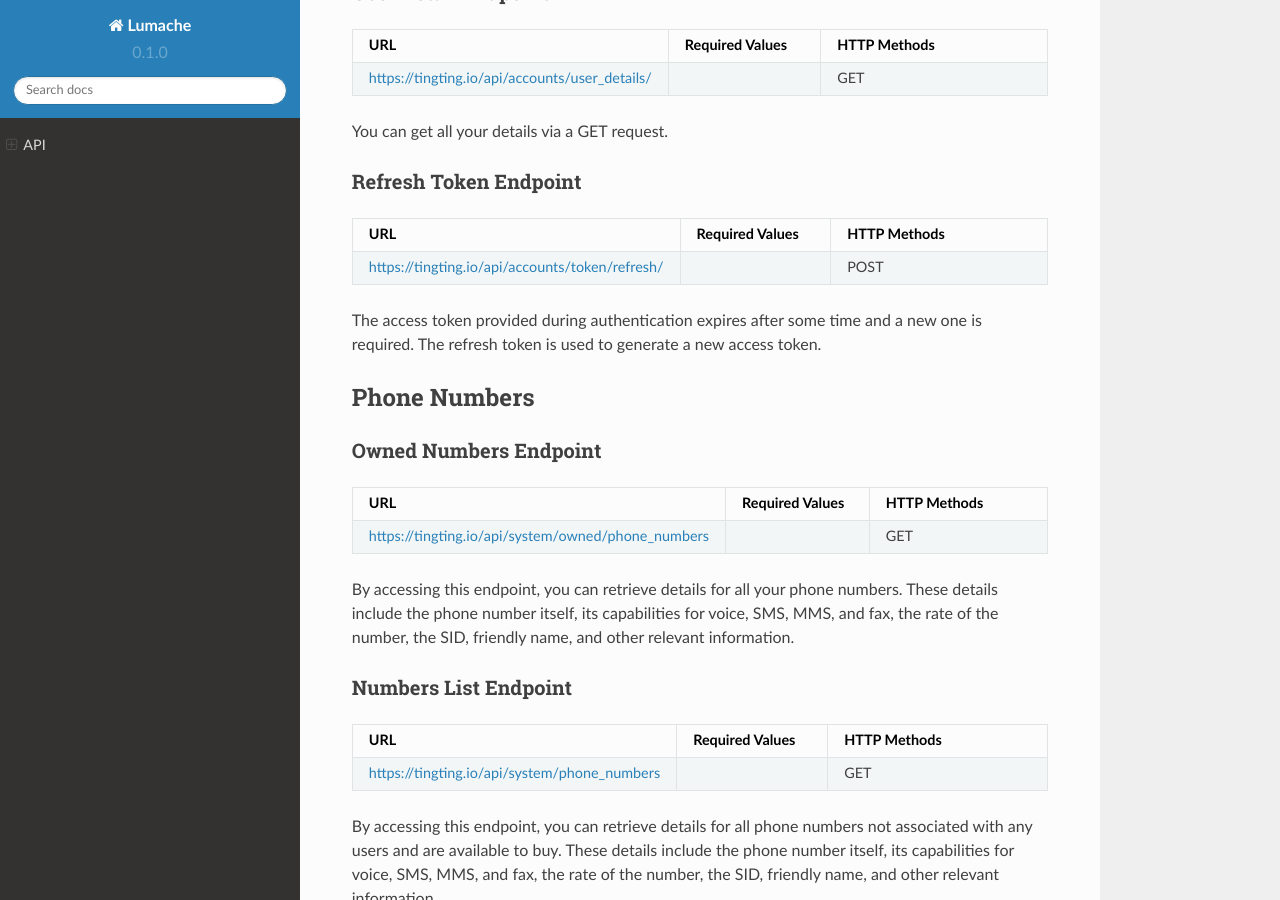
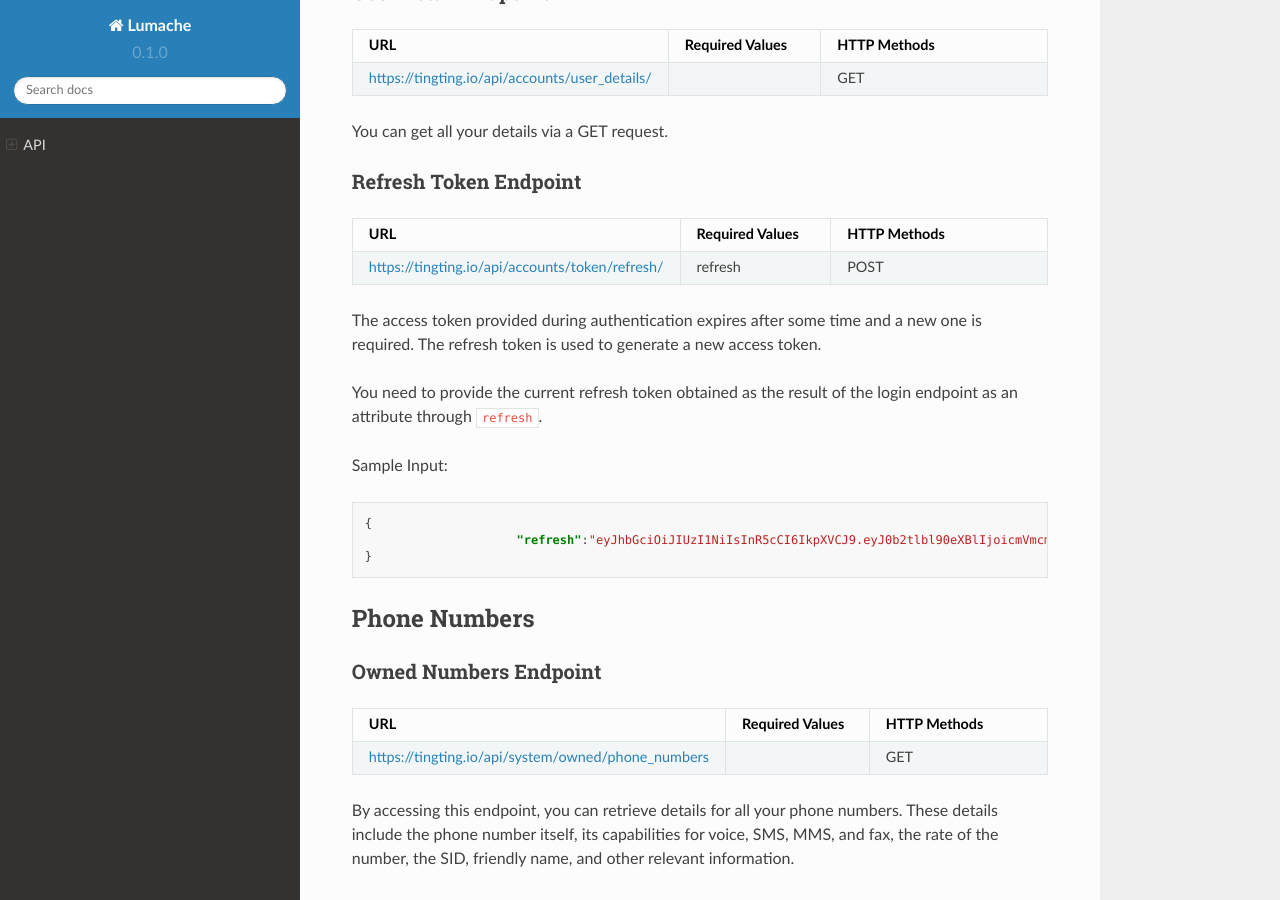
Before and after one commit to anjelikaprixa/TingTing, a Sphinx documentation site: the page built from docs/source/api.rst, in a window 1280 px wide and 900 px high, scrolled down 756 px. Built offline with Sphinx 7.4.7 and the Read the Docs theme 2.0.0, drawn with Linux system fonts in a browser that asks for light colours.

Commit message:
Update api.rst

```diff
--- a/docs/source/api.rst
+++ b/docs/source/api.rst
@@ -60,10 +60,21 @@ Refresh Token Endpoint
      - Required Values
      - HTTP Methods
    * - https://tingting.io/api/accounts/token/refresh/
-     -
+     - refresh
      - POST
 
 The access token provided during authentication expires after some time and a new one is required. The refresh token is used to generate a new access token.
+
+You need to provide the current refresh token obtained as the result of the login endpoint as an attribute through :literal:`refresh`.
+
+Sample Input:
+
+.. code-block:: json
+
+   {
+			"refresh":"eyJhbGciOiJIUzI1NiIsInR5cCI6IkpXVCJ9.eyJ0b2tlbl90eXBlIjoicmVmcmVzaCIsImV4cCI6MTY4NDQ4NDA4NSwiaWF0IjoxNjg0Mzk3Njg1LCJqdGkiOiJiYjg0MjU0MDllYTE0ODZiYmYyMTgyYjkyNTZjMmY3MiIsInVzZXJfaWQiOjF9.4KPNR53AEp8dmq0ch1uVkFXlDaSWBt12_JlYn-XtAcI"
+   }
+
 
 
 Phone Numbers
@@ -144,7 +155,7 @@ Through the DEL method of this endpoint, you will be able to release a number th
 
 Sample Input:
 
- .. code-block:: json
+.. code-block:: json
 
    {
 	"phone_sid":"b7142c5ae3b673d944d81c83bda4f5de"
```
